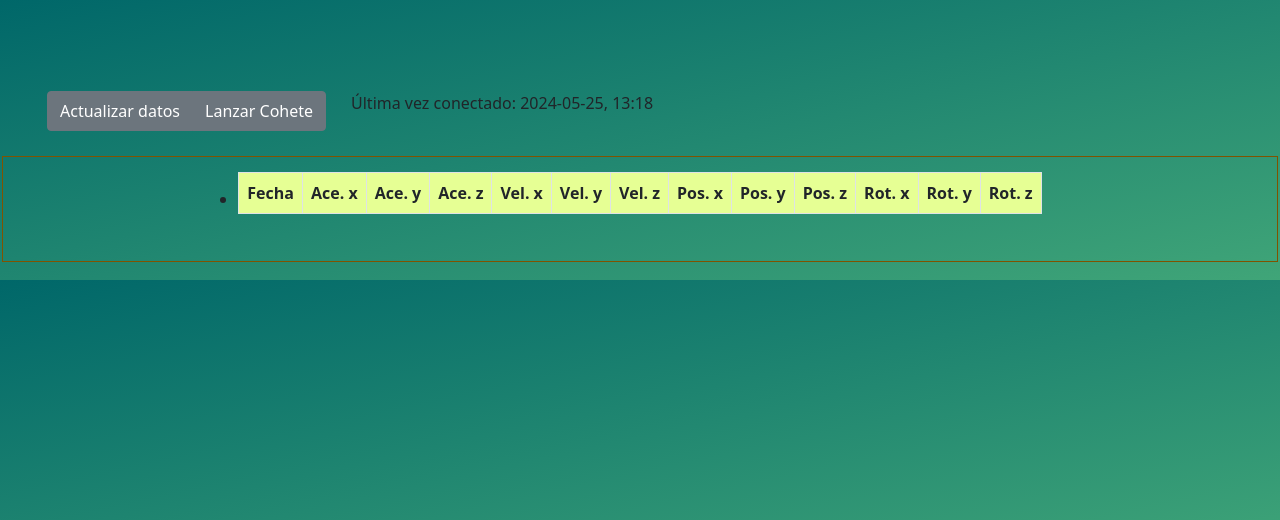
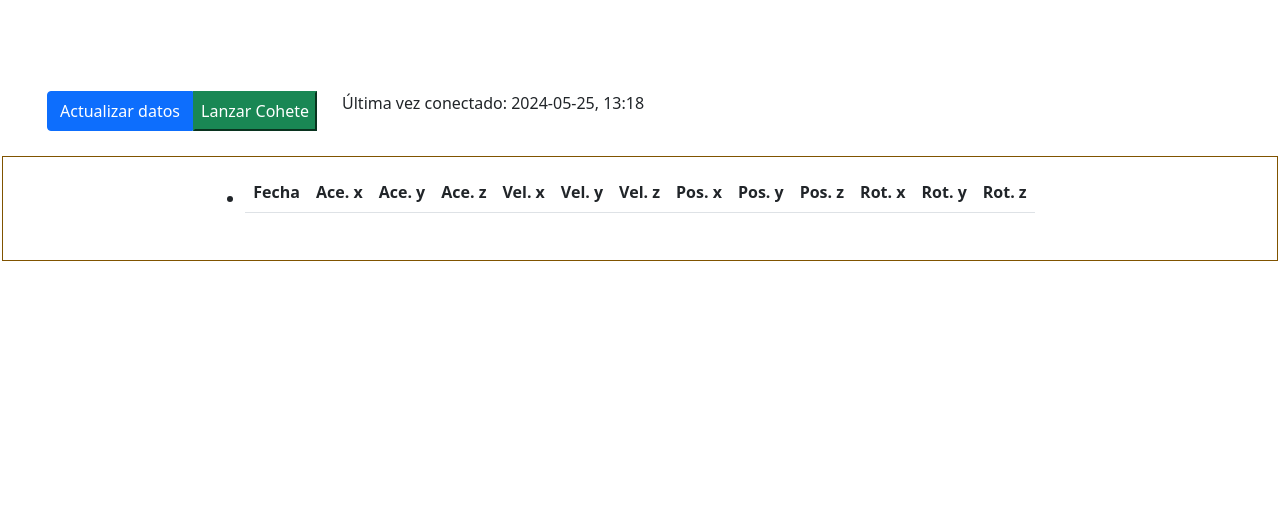
Before and after one commit to felicitomoreno/rafRocket, a PHP site: page / in a window 1280 px wide. Shown: the top 520 px of the page. Run offline with PHP 8.4, Linux system fonts and the light colour scheme; lists and menus that the app fills with data are empty.

Commit message:
Mejora visual

```diff
--- a/Cohete/Main/index.css
+++ b/Cohete/Main/index.css
@@ -8,7 +8,7 @@ body {
   display: flex;
   flex-direction: column;
   height: 100%;
-  background: linear-gradient(to bottom right, #006769, #40A578);
+  /* background: linear-gradient(to bottom right, #006769, #40A578); */
 }
 
 .principal {
--- a/Cohete/Main/index.html
+++ b/Cohete/Main/index.html
@@ -25,10 +25,10 @@
 
         <div class="btn-group" style="text-align: start;">
 
-            <button style="margin-left: 20px;" type="button" class="btn btn-secondary btn-primary"
+            <button style="margin-left: 20px;" type="button" class="btn btn-primary"
                 onclick="bringData()">Actualizar datos</button>
 
-            <button class="btn btn-secondary btn-primary" type="button" id="button-addon1"
+            <button class="btn-success" type="button" id="button-addon1"
                 onclick="modifyVariables('resetSensors', 'resetSensors')">Lanzar Cohete</button>
         </div>
 
@@ -43,8 +43,8 @@
             <div class="" style="width: fit-content;">
                 <ul style="width: fit-content; padding: 15px;">
                     <li class=".table-dark" style="width: fit-content;">
-                        <table class="table table-bordered table-hover"
-                            style="width: fit-content; scroll-margin-left: -30px; background-color: #E6FF94;">
+                        <table class="table table-striped table-hover"
+                            style="width: fit-content; scroll-margin-left: -30px">
                             <thead>
                                 <tr>
                                     <th scope="col">Fecha</th>
--- a/Cohete/Main/index.js
+++ b/Cohete/Main/index.js
@@ -61,7 +61,7 @@ const bringData = async () => {
 
 const formatDate = (DateResponse) => {
     let newDate = new Date(DateResponse)
-    newDate.setHours(newDate.getHours())
+    newDate.setHours(newDate.getHours() - 5)
     return String(newDate.toDateString() + ' - ' + newDate.toTimeString())
 }
 
```
